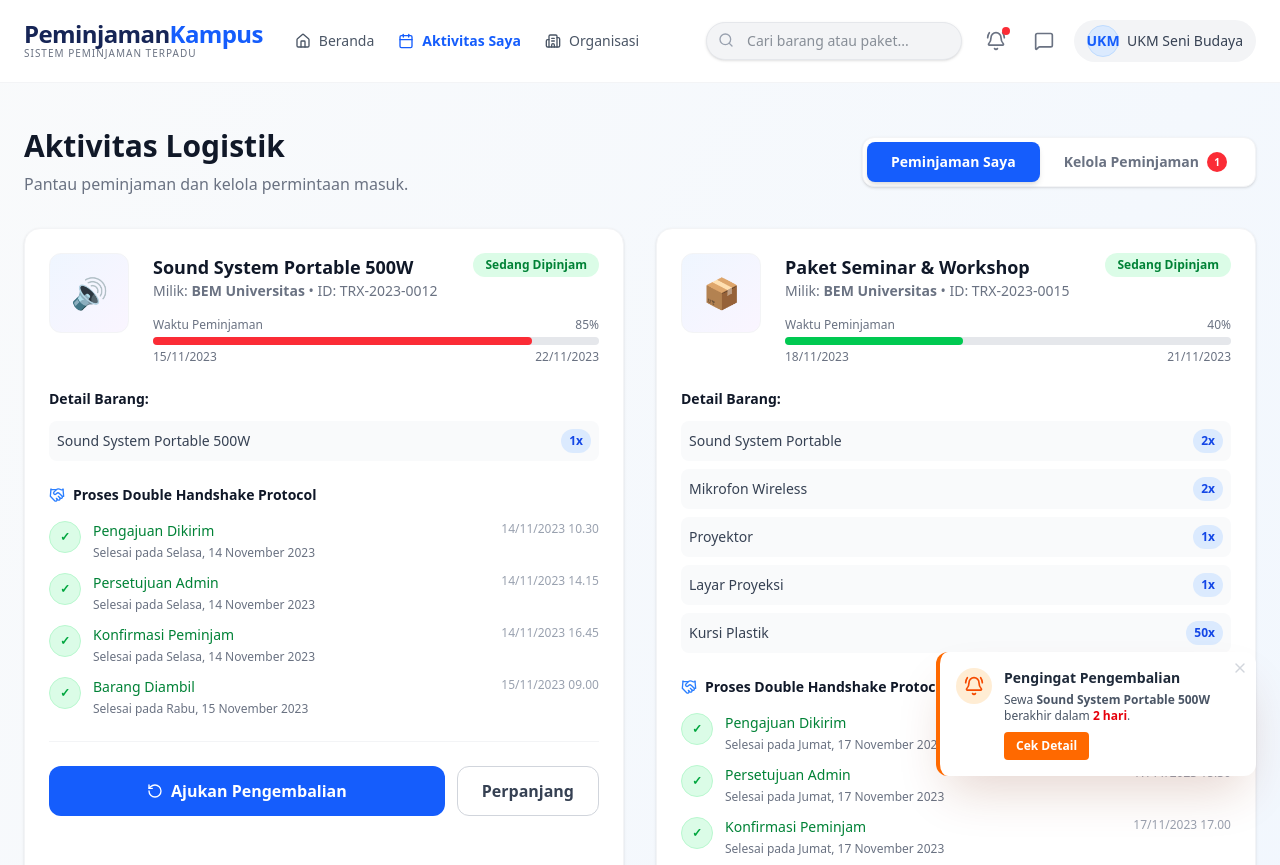
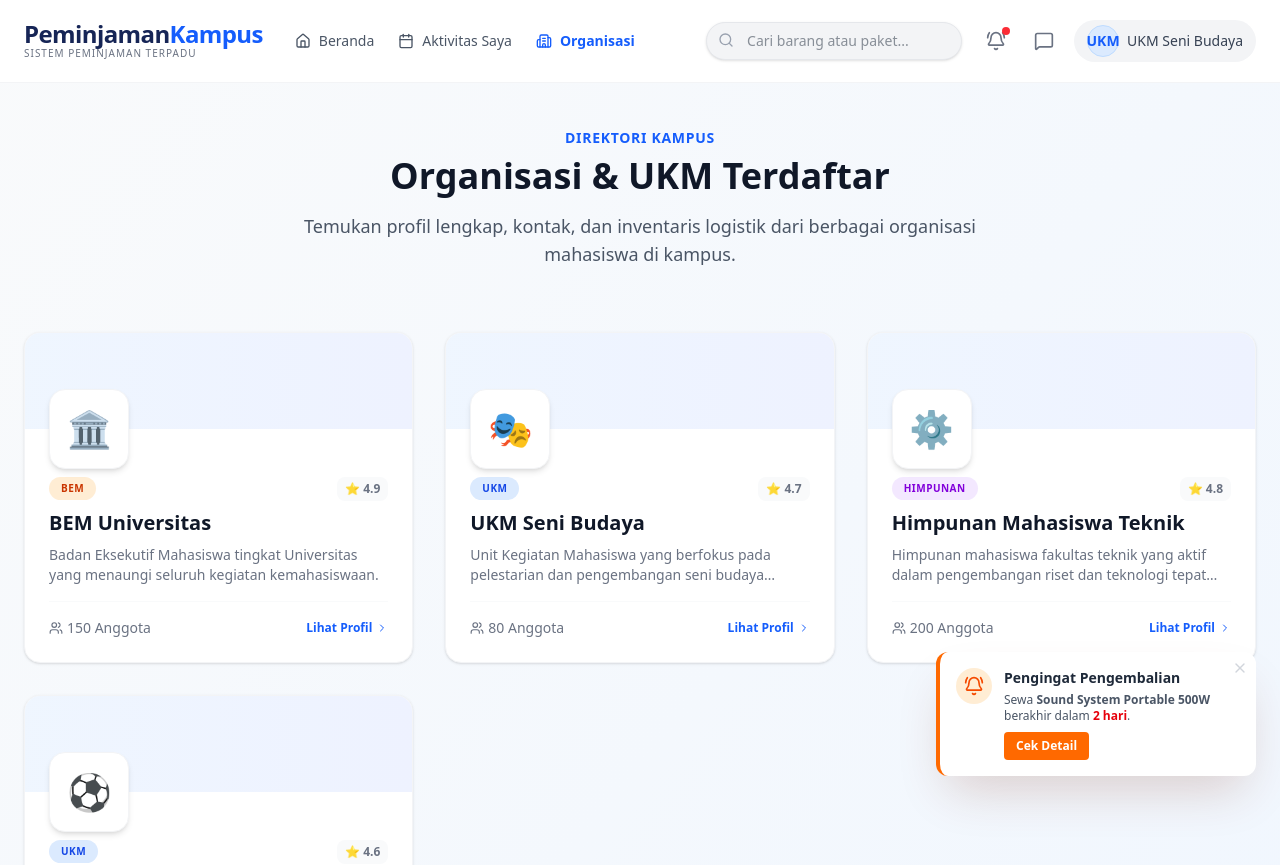
Before and after one commit to noven24/logistik-kampus-one, a React (Vite) app: page / in a window 1280 px wide. Shown: the top 865 px of the page. Built offline with nearby package versions, Linux system fonts and the light colour scheme.

Commit message:
edit halaman organisasi saja

```diff
--- a/src/pages/Home.jsx
+++ b/src/pages/Home.jsx
@@ -10,15 +10,15 @@ import {
 
 const SistemPeminjamanLogistikKampus = () => {
   // --- STATE AUTHENTICATION ---
-  // UPDATED: Default true agar langsung masuk (bypass login)
+  // Default true agar langsung masuk (bypass login)
   const [isLoggedIn, setIsLoggedIn] = useState(true);
   const [loginLoading, setLoginLoading] = useState(false);
   const [loginForm, setLoginForm] = useState({ username: '', password: '' });
   const [loginError, setLoginError] = useState('');
 
   // --- STATE UTAMA APLIKASI ---
-  // UPDATED: Default 'activity' agar langsung ke halaman Aktivitas Saya
-  const [activePage, setActivePage] = useState('activity');
+  // UPDATED: Default 'organizations' agar langsung ke halaman Organisasi
+  const [activePage, setActivePage] = useState('organizations');
   const [selectedItem, setSelectedItem] = useState(null);
   const [selectedBundle, setSelectedBundle] = useState(null);
   const [selectedOrg, setSelectedOrg] = useState(null);
@@ -30,7 +30,7 @@ const SistemPeminjamanLogistikKampus = () => {
   const [loanStep, setLoanStep] = useState(1);
   const [returnStep, setReturnStep] = useState(1);
 
-  // --- STATE HALAMAN AKTIVITAS (New Feature) ---
+  // --- STATE HALAMAN AKTIVITAS ---
   const [activityTab, setActivityTab] = useState('borrowing'); // 'borrowing' | 'lending'
 
   // --- DATA DUMMY NOTIFIKASI ---
```
